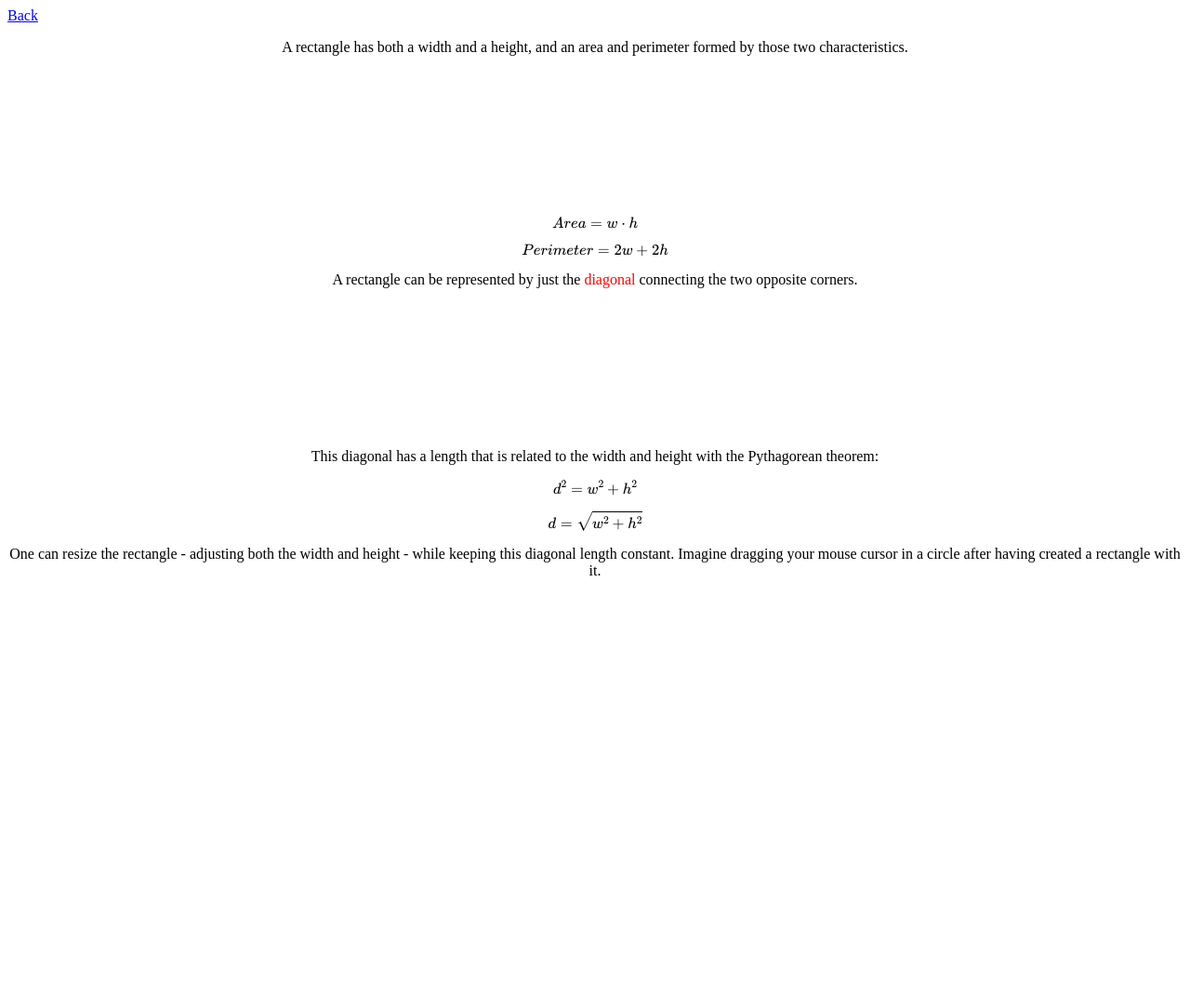
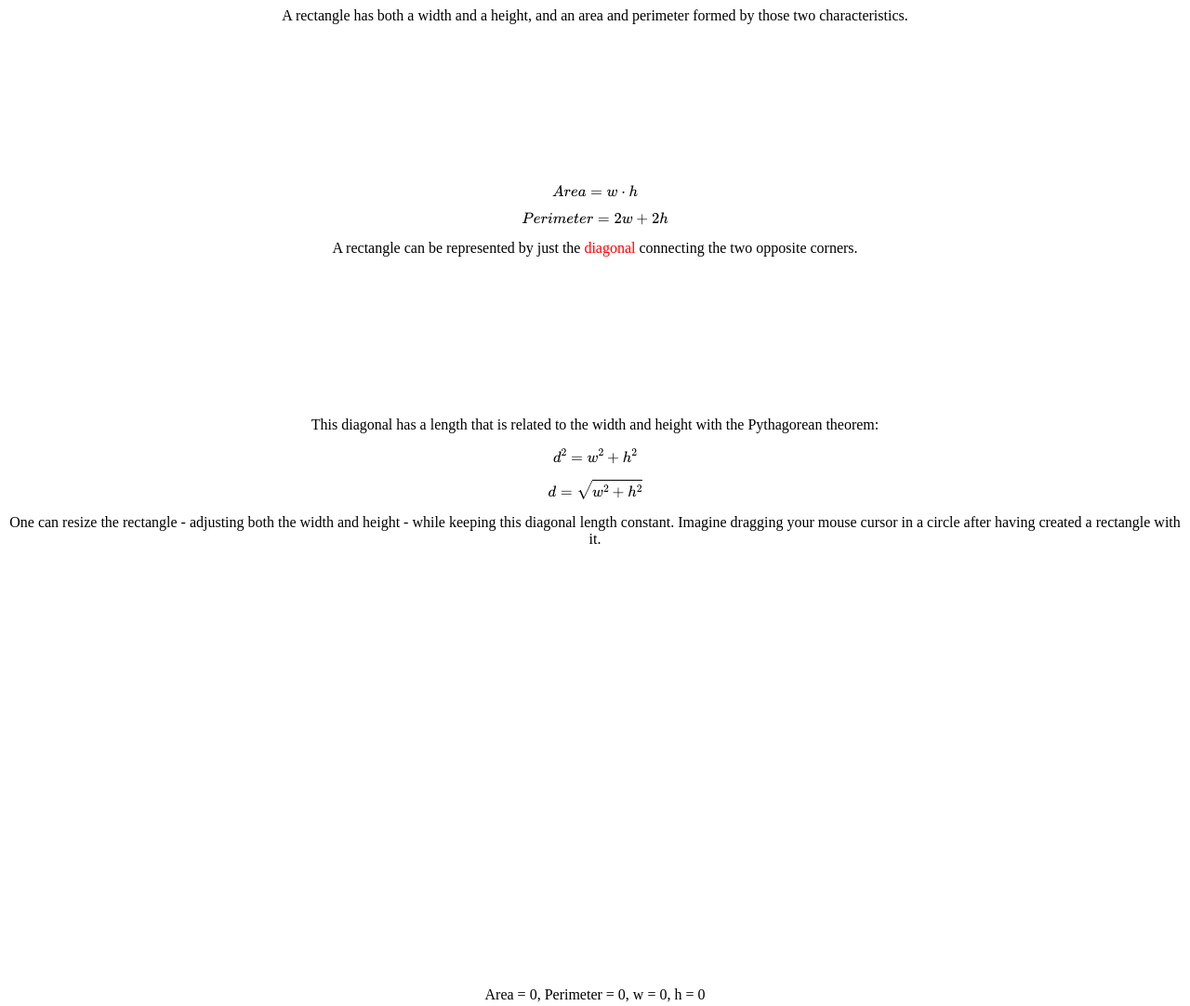
Before and after one commit to btrzcinski/geomarea, a plain HTML site: page index.html in a window 1280 px wide. Shown: the top 1082 px of the page at 93% size. Drawn offline with nearby package versions, Linux system fonts and the light colour scheme; some packages are replaced by stand-ins of ours; a script that the page names is missing.

Commit message:
Removed back link

```diff
--- a/index.html
+++ b/index.html
@@ -5,7 +5,6 @@
 <script src='js/ocanvas-2.8.5.min.js'></script>
 </head>
 <body style="text-align: center;">
-<p style="text-align: left;"><a href="index.html">Back</a></p>
 <p>A rectangle has both a width and a height, and an area and perimeter formed by those two characteristics.</p>
 <canvas width="240" height="140" id="basicRectangle"></canvas>
 <script>
```
